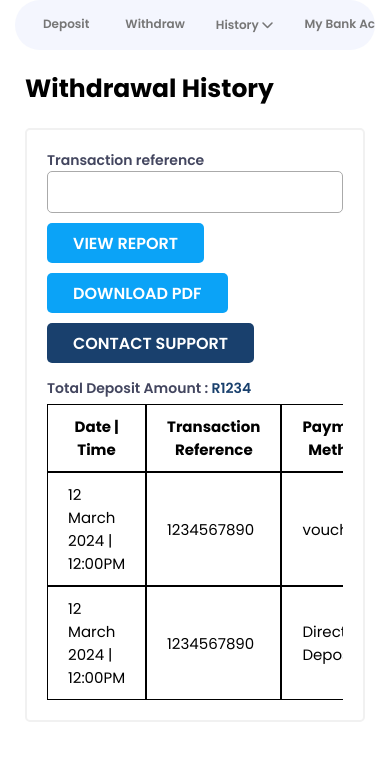
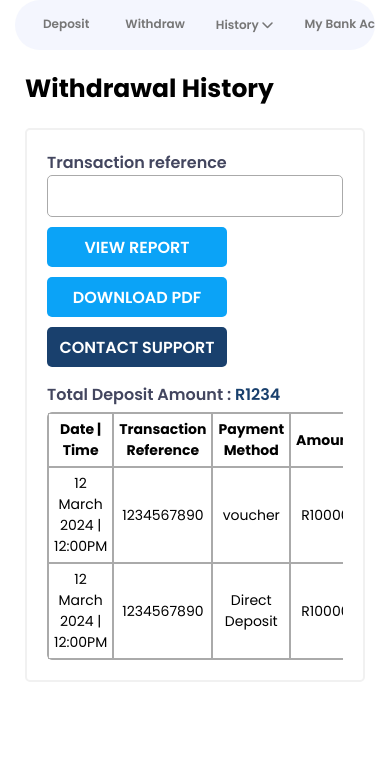
Before and after one commit to NamanBhalla3011/SupaBets, a plain HTML site: page withdrawHistory.html in a window 390 px wide. Drawn offline with Linux system fonts and the light colour scheme.

Commit message:
Add files via upload

```diff
--- a/stylesheet/style.css
+++ b/stylesheet/style.css
@@ -1,5 +1,26 @@
 /* General */
 @import url("https://fonts.googleapis.com/css2?family=Poppins:ital,wght@0,100;0,200;0,300;0,400;0,500;0,600;0,700;0,800;0,900;1,100;1,200;1,300;1,400;1,500;1,600;1,700;1,800;1,900&display=swap");
+:root {
+  /* nav color */
+  --color1: #f4f6fe;
+  /* Nav hover */
+  --color2: #43465f;
+  /* Text Color */
+  --color3: #767676;
+  /* borders */
+  --color4: #f1f1f1;
+
+  /* Buttons */
+  --color5: #0ba3f7;
+  --color6: #19406d;
+
+  /* extras */
+  --color7: red;
+  --color8: green;
+  /* button Size */
+  --buttonHeight: 40px;
+  --buttonWidth: 180px;
+}
 
 * {
   box-sizing: border-box;
@@ -28,18 +49,18 @@ h3 {
   max-width: 280px;
   padding: 15px;
   width: 100%;
-  background-color: #f4f6fe;
+  background-color: var(--color1);
   display: flex;
   flex-direction: column;
   font-size: 14px;
   font-weight: 600;
 }
 .web-navbar a,
-.web-navbar button,
+.web-navbar .dropdown-btn,
 .dropdown-container a {
   padding: 10px 22px;
   text-decoration: none;
-  color: #767676;
+  color: var(--color3);
   height: 42px;
   max-width: 260px;
   width: 100%;
@@ -66,8 +87,8 @@ h3 {
 .web-navbar a:hover,
 .web-navbar a.active,
 .web-navbar .dropdown-btn:hover {
-  background-color: #43465f;
-  color: #f4f6fe;
+  background-color: var(--color2);
+  color: var(--color1);
 }
 
 #icon-change {
@@ -94,10 +115,10 @@ h3 {
 }
 .content .methods p,
 .content .makePayment p {
-  font-size: 14px;
-  color: #43465f;
+  color: var(--color2);
   font-weight: 600;
   margin: 15px 0 5px 0px;
+  font-size: 16px;
 }
 .content .methods .row {
   display: flex;
@@ -201,33 +222,44 @@ h3 {
   background: #0ba3f7;
   border: 1px solid transparent;
   color: #fff;
-  width: auto;
+  width: var(--buttonWidth);
+  height: var(--buttonHeight);
   display: inline-block;
   font-size: 16px;
-  padding: 0px 25px;
-  height: 40px;
   line-height: 40px;
 }
 /* History Page */
-.web-container .content .makePayment .banks{
-  overflow: scroll;
+.web-container .content .makePayment .total-amount {
+  color: var(--color2);
+  font-weight: 600;
+  margin: 15px 0 5px 0px;
+  font-size: 20px;
 }
+.web-container .content .makePayment .banks {
+  overflow: auto;
+}
+.web-container .content .makePayment .banks .history-table {
+  border-radius: 5px;
+  border: 1px solid #aaa;
+}
+
 .web-container .content .makePayment .banks .history-table th,
-.web-container .content .makePayment .banks .history-table tr,.web-container .content .makePayment .banks .history-table tr td {
-
-  border: 1px solid black;
+.web-container .content .makePayment .banks .history-table tr,
+.web-container .content .makePayment .banks .history-table tr td {
+  text-align: center;
+  border: 1px solid #aaa;
   border-collapse: collapse;
   margin: 0;
-  padding:10px 20px;
+  padding: 10px 20px;
   font-size: 15px;
   width: max-content;
 }
 
-.content .makePayment .banks .history-table tr td:last-child{
-color: green;
+.content .makePayment .banks .history-table tr td:last-child {
+  color: var(--color8);
 }
-.content .makePayment .banks .history-table tr td a:last-child{
-  color: red;
+.content .makePayment .banks .history-table tr td a:last-child {
+  color: var(--color7);
 }
 
 @media screen and (max-width: 992px) and (min-width: 545px) {
@@ -326,4 +358,22 @@ color: green;
     text-align: center;
     font-size: 12px;
   }
+  /* history */
+  .web-container .content .makePayment .total-amount {
+    font-size: 18px;
+  }
+
+  .web-container .content .makePayment .banks .history-table {
+    border-radius: 5px;
+    border: 1px solid #aaa;
+  }
+
+  .web-container .content .makePayment .banks .history-table th,
+  .web-container .content .makePayment .banks .history-table tr,
+  .web-container .content .makePayment .banks .history-table tr td {
+    text-align: center;
+    padding: 5px 5px;
+    font-size: 14px;
+    min-width:max-content;
+  }
 }
```
